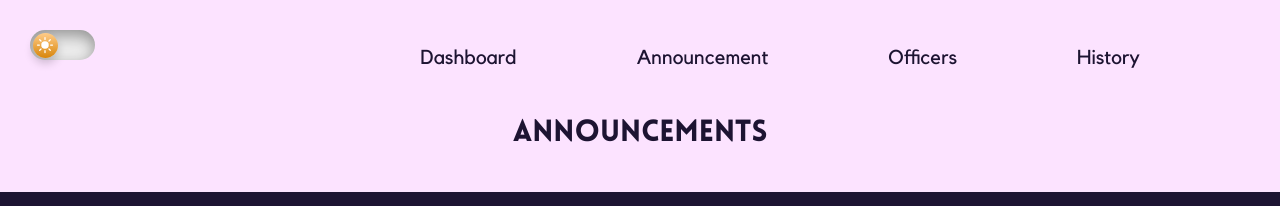
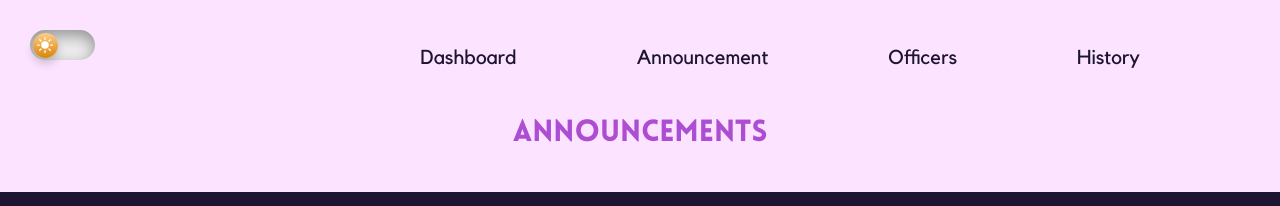
Before and after one commit to DonatOrca/DonatOrca.github.io, a React (Vite) app: page /announcements in a window 1280 px wide. Shown: the top 206 px of the page. Built offline with nearby package versions, Linux system fonts and the light colour scheme.

Commit message:
Update navbar announcements link

```diff
--- a/src/components/Navbar.tsx
+++ b/src/components/Navbar.tsx
@@ -42,7 +42,7 @@ function Navbar() {
                   </Link>
                 </li>
                 <li className="my-3 mr-[6em] md:my-6">
-                  <Link to={"/announcement"} className={`${hoverEffect}`}>
+                  <Link to={"/announcements"} className={`${hoverEffect}`}>
                     Announcement
                   </Link>
                 </li>
--- a/src/pages/Announcements.tsx
+++ b/src/pages/Announcements.tsx
@@ -1,7 +1,9 @@
 function Announcements() {
   return (
     <>
-      <h1 className="text-center font-lovelo text-3xl">Announcements</h1>
+      <h1 className="text-center font-lovelo text-3xl text-[#AD4DD1]">
+        Announcements
+      </h1>
     </>
   );
 }
```
